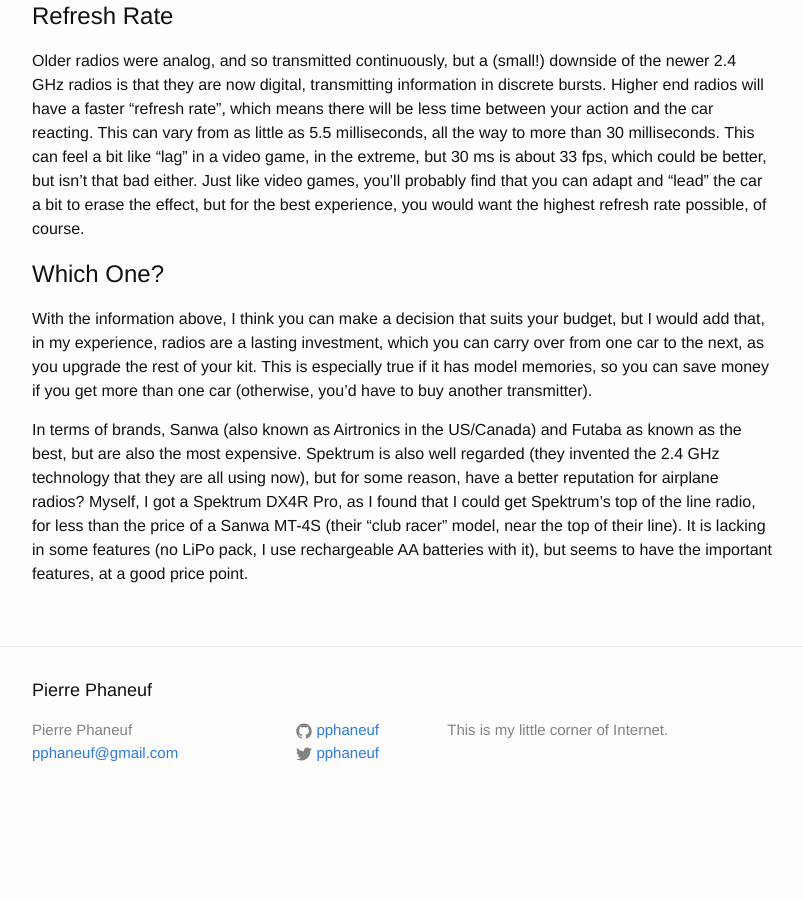
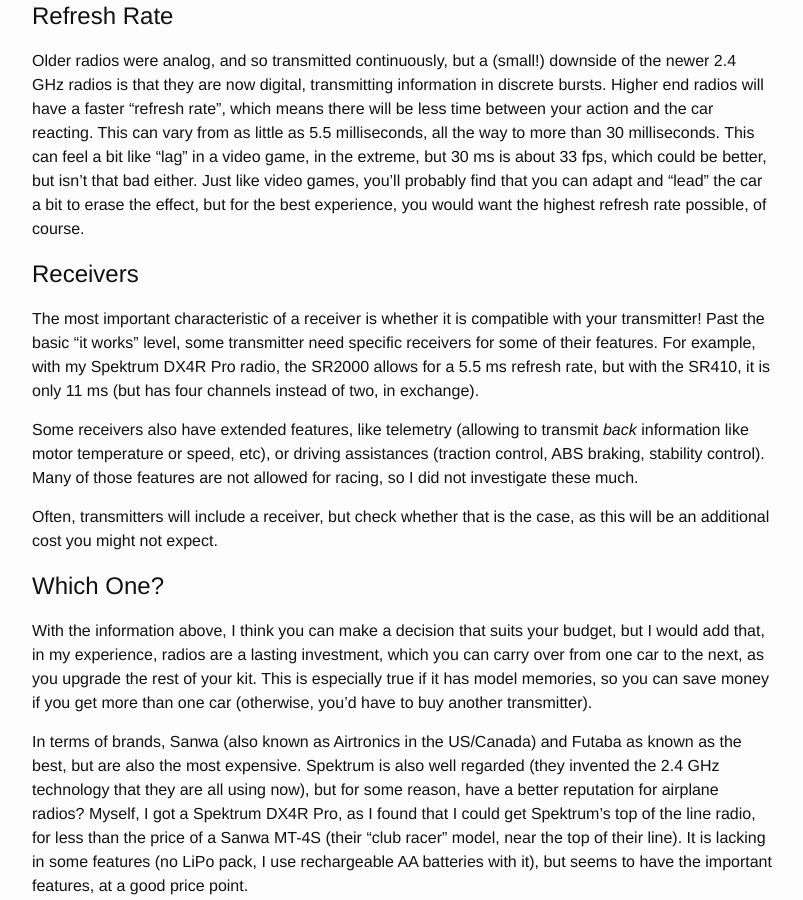
Before and after one commit to pphaneuf/pphaneuf.github.io, a Jekyll site: the page built from _rccars/radios.md, in a window 1280 px wide and 900 px high, scrolled down 1159 px. Shown: the whole window, without its empty margins (238-1041 px from the left). Built offline with Jekyll 4.4.1, drawn with Linux system fonts in a browser that asks for light colours; before the commit the page ends 1983 px from its top, so only the background shows below that.

Commit message:
Added a section on receivers.

```diff
--- a/_rccars/radios.md
+++ b/_rccars/radios.md
@@ -75,6 +75,23 @@
 "lead" the car a bit to erase the effect, but for the best experience, you
 would want the highest refresh rate possible, of course.
 
+Receivers
+=========
+
+The most important characteristic of a receiver is whether it is compatible
+with your transmitter! Past the basic "it works" level, some transmitter need
+specific receivers for some of their features. For example, with my Spektrum
+DX4R Pro radio, the SR2000 allows for a 5.5 ms refresh rate, but with the
+SR410, it is only 11 ms (but has four channels instead of two, in exchange).
+
+Some receivers also have extended features, like telemetry (allowing to
+transmit *back* information like motor temperature or speed, etc), or driving
+assistances (traction control, ABS braking, stability control). Many of those
+features are not allowed for racing, so I did not investigate these much.
+
+Often, transmitters will include a receiver, but check whether that is the
+case, as this will be an additional cost you might not expect.
+
 Which One?
 ==========
 
```
